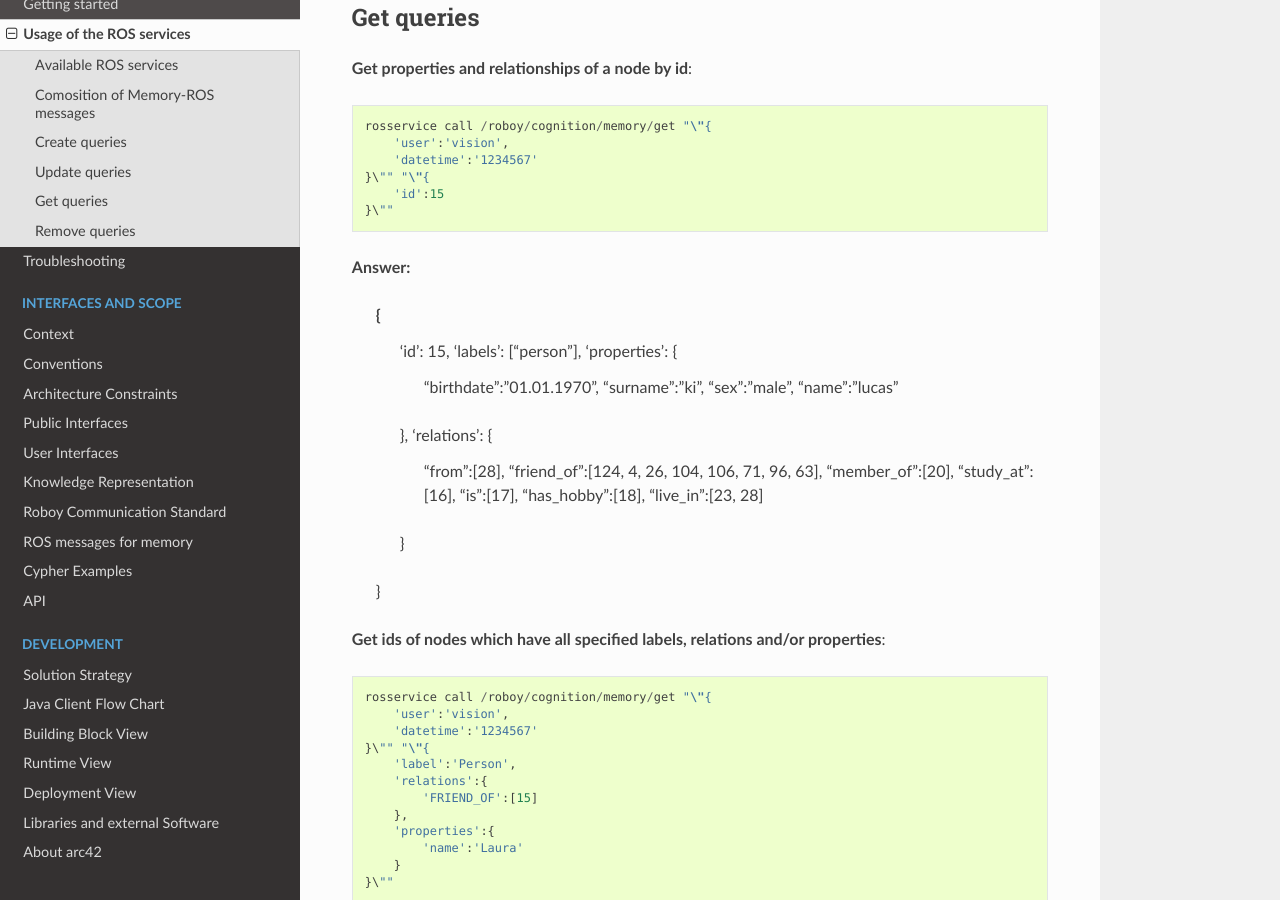
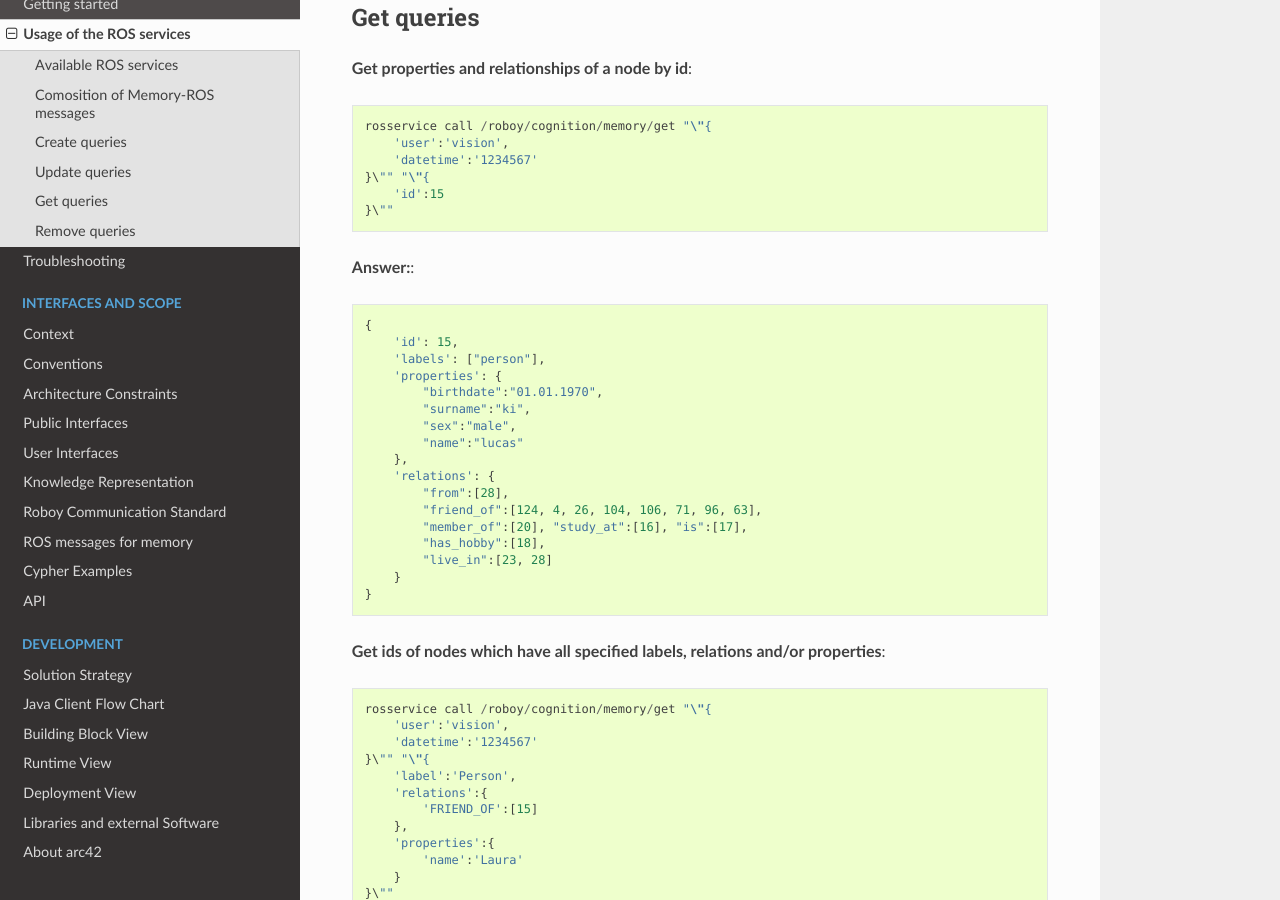
Before and after one commit to Roboy/memory, a Sphinx documentation site: the page built from docs/Usage/2_initial_experience.rst, in a window 1280 px wide and 900 px high, scrolled down 2620 px. Built offline with Sphinx 7.4.7 and the Read the Docs theme 2.0.0, drawn with Linux system fonts in a browser that asks for light colours.

Commit message:
documentation

```diff
--- a/docs/ScopeContext/5_knowledge_rep.rst
+++ b/docs/ScopeContext/5_knowledge_rep.rst
@@ -8,8 +8,6 @@ Architecture of the Neo4j database in remote. Current version 1.1.1
 Visualization of a DB scheme.
 
 Versioning of KR is performed by implementing architecture proposals and evaluating them, upon evaluation the version is fixed and then new proposals are collected. Adding nodes means major ver. X, adding relations is minor ver. Y, adding properties is patch ver. Z: ver. X.Y.Z.
-
-.. _node_and_edge_classes:
 
 Node Classes
 --------------------------------
--- a/docs/Usage/2_initial_experience.rst
+++ b/docs/Usage/2_initial_experience.rst
@@ -146,7 +146,7 @@ Get queries
         'id':15
     }\""
 
-**Answer:**
+**Answer:**::
 
     {
         'id': 15,
```
